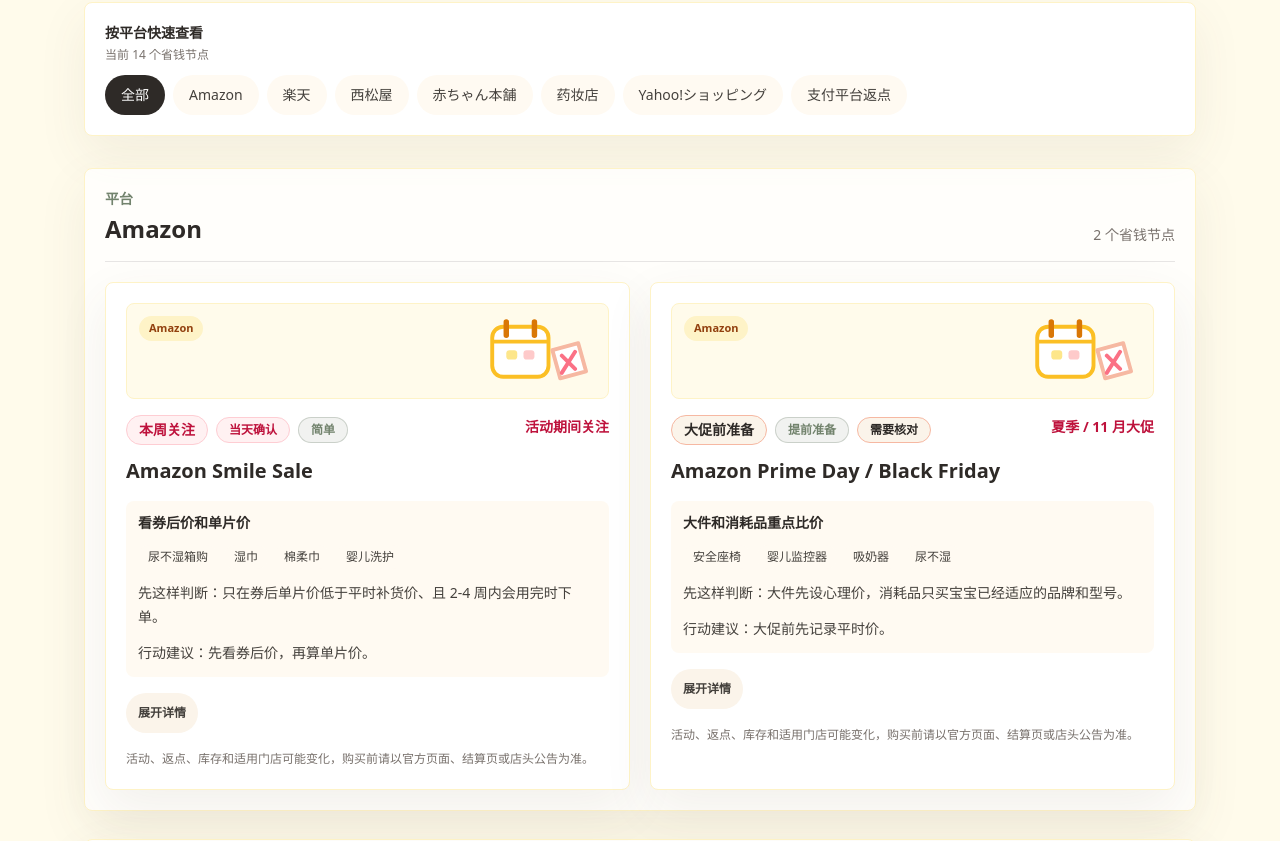
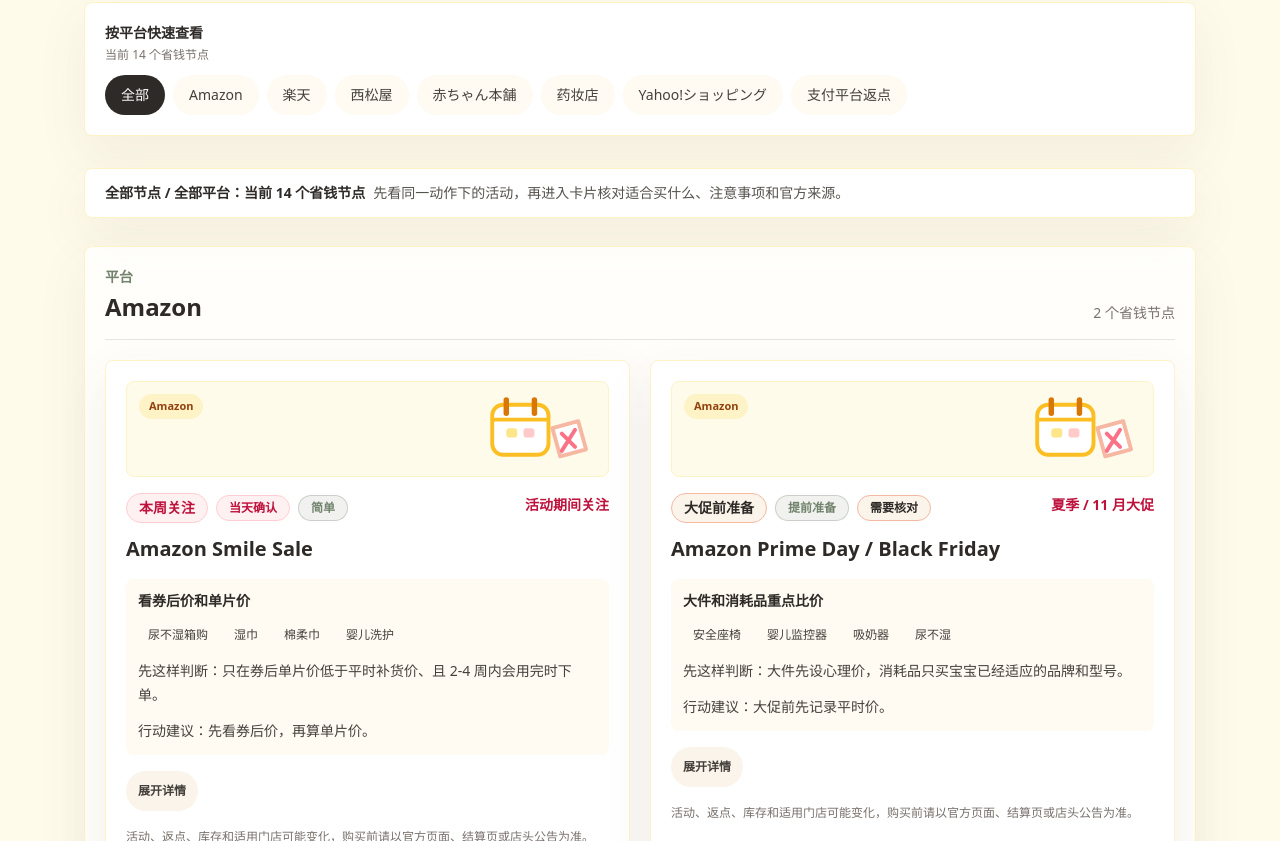
Before and after one commit to fengchuanli/mama-save-jp, a Next.js app: page /calendar in a window 1280 px wide. Shown: the part 1659-2500 px from the top of the page. Built offline with nearby package versions, Linux system fonts and the light colour scheme.

Commit message:
优化省钱日历筛选结果结构

```diff
--- a/pages/calendar.tsx
+++ b/pages/calendar.tsx
@@ -88,6 +88,14 @@ export default function Calendar({ events }: CalendarProps) {
       }, {}),
     [visibleEvents]
   );
+  const selectedTimingLabel =
+    timingFilters.find((filter) => filter.id === selectedTiming)?.label ?? "全部节点";
+  const selectedStoreLabel =
+    selectedStore === "全部" ? "全部平台" : selectedStore;
+  const resultSummary =
+    visibleEvents.length > 0
+      ? `${selectedTimingLabel} / ${selectedStoreLabel}：当前 ${visibleEvents.length} 个省钱节点`
+      : `${selectedTimingLabel} / ${selectedStoreLabel}：暂时没有匹配的省钱节点`;
   const collectionJsonLd = createCollectionPageJsonLd({
     name: "日本母婴购物省钱日历",
     description:
@@ -246,9 +254,22 @@ export default function Calendar({ events }: CalendarProps) {
         </div>
 
         <div className="space-y-5 sm:space-y-7">
+          <div className="rounded-lg border border-amber-100 bg-white px-4 py-3 text-sm leading-6 text-stone-600 shadow-soft sm:px-5">
+            <span className="font-semibold text-ink">{resultSummary}</span>
+            <span className="ml-0 block sm:ml-2 sm:inline">
+              先看同一动作下的活动，再进入卡片核对适合买什么、注意事项和官方来源。
+            </span>
+          </div>
+
           {Object.entries(groupedEvents).map(([store, storeEvents]) => (
             <CalendarStoreGroup key={store} store={store} events={storeEvents} />
           ))}
+
+          {visibleEvents.length === 0 ? (
+            <div className="rounded-lg border border-stone-200 bg-white p-8 text-center text-stone-600 shadow-soft">
+              当前筛选下没有可看的省钱节点。可以清除平台筛选，或改看全部节点后再按平台找。
+            </div>
+          ) : null}
         </div>
         </div>
       </section>
```
Also changed, not shown: 1 other file (tests, documents, lock files or other folders).
